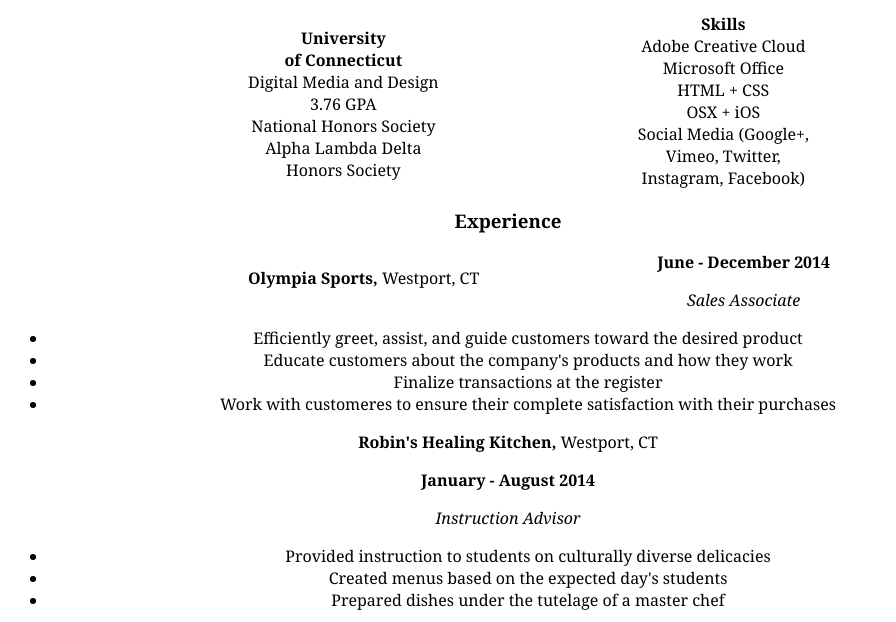
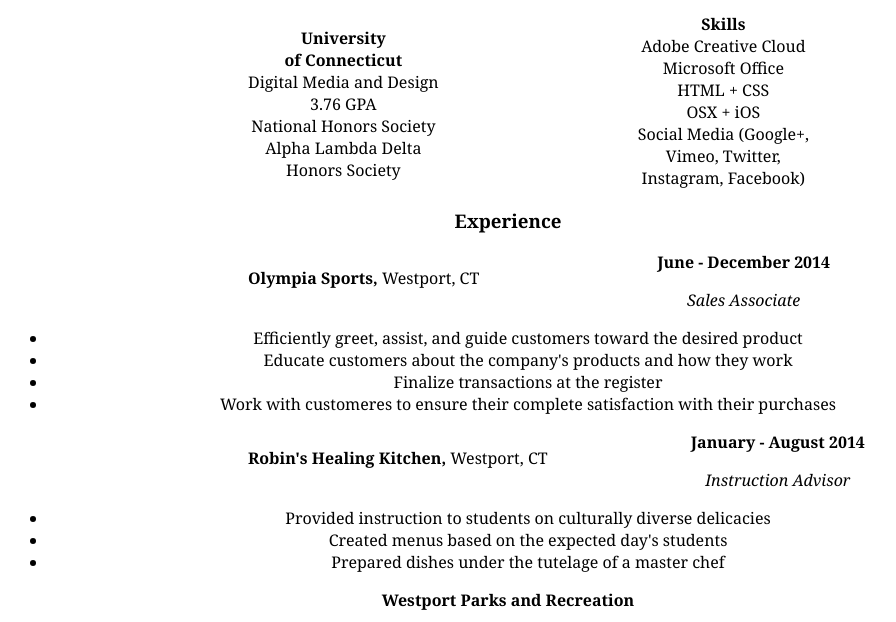
Before and after one commit to NathanNandagopal/About-Me-Project, a plain HTML site: page resume.html in a window 1280 px wide. Shown: the part 178-800 px from the top of the page, without its empty margins (0-896 px from the left). Drawn offline with Linux system fonts and the light colour scheme.

Commit message:
added class robin

```diff
--- a/resume.html
+++ b/resume.html
@@ -41,7 +41,7 @@
 					</ul>
 				</p>
 
-				<p> <strong> Robin's Healing Kitchen, </strong> Westport, CT </p>
+				<p class="robin"> <strong> Robin's Healing Kitchen, </strong> Westport, CT </p>
 				<p> <strong> January - August 2014 </strong> </p>
 				<p> <em> Instruction Advisor </em>
 					<ul>
--- a/resumestylesheet.css
+++ b/resumestylesheet.css
@@ -40,6 +40,11 @@ a:hover {
 			padding-left:15em;
 }
 
+.robin {
+		position:left;
+		float:left;
+		padding-left:15em;
+}
 
 
 
```
